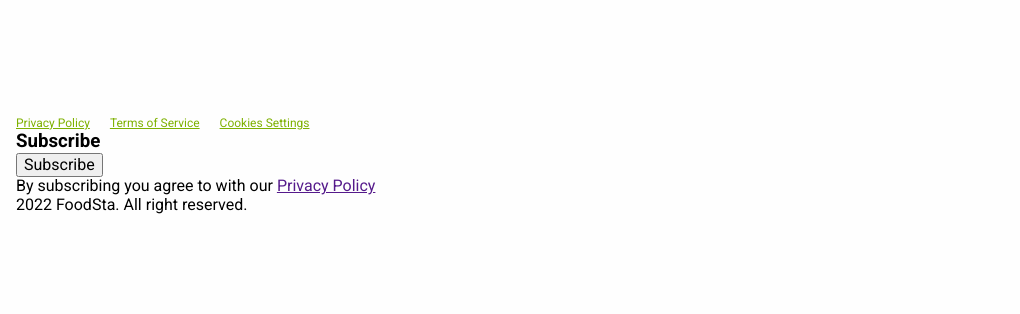
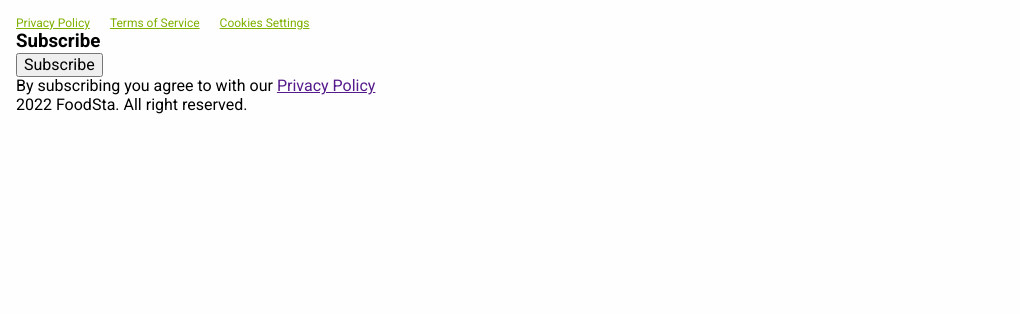
Before and after one commit to Oleg-Kaniuk/foodsta-teamproject, a plain HTML site: page index.html in a window 1280 px wide. Shown: the part 4112-4426 px from the top of the page, without its empty margins (0-1020 px from the left). After the commit the page ends 4226 px from the top, so only its background shows below. Drawn offline with nearby package versions, Linux system fonts and the light colour scheme.

Commit message:
footer-p-1-colors-fonts-flex

```diff
--- a/css/styles.css
+++ b/css/styles.css
@@ -91,48 +91,30 @@ address {
 
 /--FOOTER--/
 
-
-.footer {
-  display:flex;
-
-}
 .container-footer {
-
     padding-top: 100px;
     padding-bottom: 100px;
-    outline: 1px solid tomato;
-
-}
-.footer-first-part {
-  width:640px;
 }
 
 .logotype {
 
- width: 66px;
+  width: 66px;
  height: 52px;
  margin-bottom: 129px;
  margin-right: 148px;
- margin-left: 0;
-
- }
+}
 
 .nav-menu-footer {
   display: flex;
-  justify-content: center;
-
 }
 
 .menu {
 display: flex;
 gap: 28px;
 margin-top: 18px;
-
-
 }
 .menu-link {
-  display: block;
-  font-weight: 400;
+   font-weight: 400;
     font-size: 14px;
     line-height: 1.14;
     color: var(--primary-text-color);
@@ -140,18 +122,11 @@ margin-top: 18px;
 .terms-list {
   display: flex;
   gap: 20px;
+ }
 
-
-
-
-}
-.terms-item {
-
-
-}
 .terms-link {
 
-  font-weight: 400;
+    font-weight: 400;
     font-size: 12px;
     line-height: 1.16;
     color: var(--secondary-text-color);
--- a/index.html
+++ b/index.html
@@ -160,12 +160,10 @@
         </section>
     </main>
 
-    <footer class="footer">
+    <footer>
 
         <!-- Footer Частина 1  ОКСАНА М. -->
         <div class=" container-footer container">
-            <div class="footer-first-part">
-
               <nav class="nav-menu-footer">
                 <a class="logotype" href="./index.html">
                   <img class="logo-image" src="./images/logo-foodsta.svg" alt="logotype" width="66" height="52">
@@ -180,13 +178,11 @@
 
                 </ul>
               </nav>
-            </div>
-
-            <ul class=" terms-list list">
-              <li class="terms-item"><a class="terms-link " href="">Privacy Policy</a></li>
-              <li class="terms-item"><a class="terms-link " href="">Terms of Service</a></li>
-              <li class="terms-item"><a class="terms-link " href="">Cookies Settings</a></li>
-            </ul>
+                <ul class=" terms-list list">
+                  <li class="terms-item"><a class="terms-link " href="">Privacy Policy</a></li>
+                  <li class="terms-item"><a class="terms-link " href="">Terms of Service</a></li>
+                  <li class="terms-item"><a class="terms-link " href="">Cookies Settings</a></li>
+                </ul>
 
 
 
```
